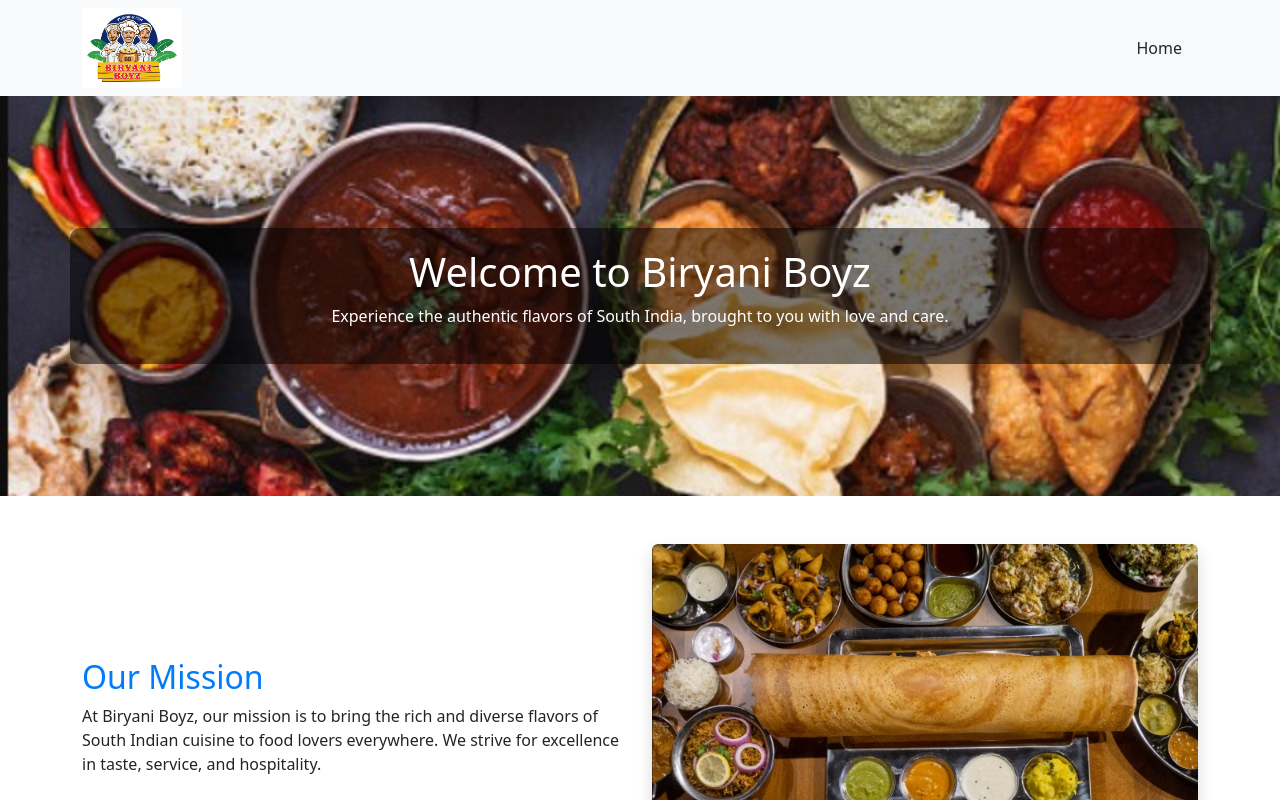
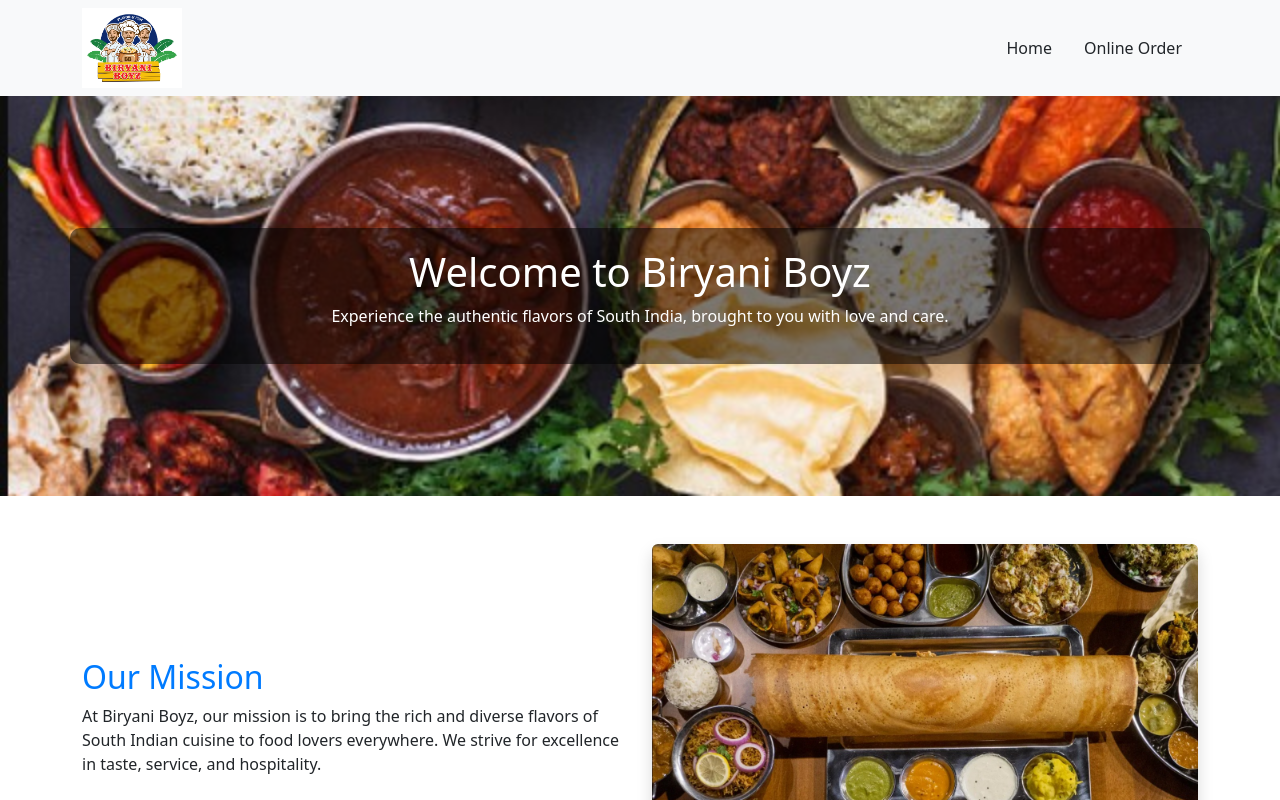
Before and after one commit to biryaniboyzstl/boyz-ui, an Angular app: page /about in a window 1280 px wide. Shown: the top 800 px of the page. Built offline with nearby package versions, Linux system fonts and the light colour scheme.

Commit message:
update links

```diff
--- a/src/app/layout/layout.component.html
+++ b/src/app/layout/layout.component.html
@@ -23,9 +23,9 @@
        <!-- <li class="nav-item">
           <a class="nav-link px-3" routerLink="/menu" routerLinkActive="active">Menu</a>
         </li>-->
-     <!--   <li class="nav-item">
-          <a class="nav-link px-3" routerLink="/order" routerLinkActive="active">Online Order</a>
-        </li>-->
+        <li class="nav-item">
+          <a class="nav-link px-3" href="https://order.toasttab.com/online/biryani-boyz-4401-highway-k" target="_blank" rel="noopener noreferrer">Online Order</a>
+        </li>
       </ul>
     </nav>
 
```
